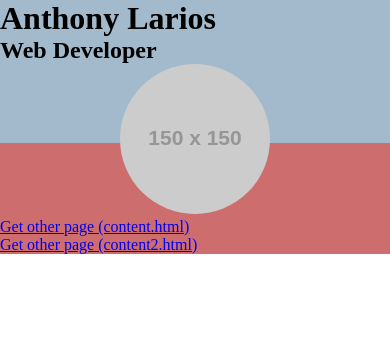
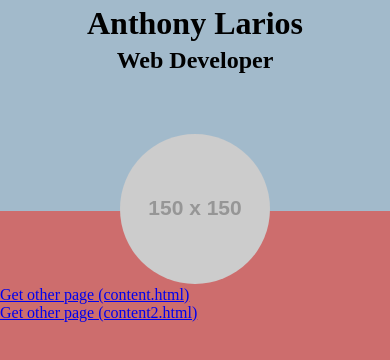
Before and after one commit to AnthonyLarios/portfolio, a plain HTML site: page index.html in a window 390 px wide. Drawn offline with Linux system fonts and the light colour scheme; placeholder pictures from the web are drawn by us.

Commit message:
Add styles to fix image position for mobile homepage

```diff
--- a/sass/3-layouts/_header.sass
+++ b/sass/3-layouts/_header.sass
@@ -1,3 +1,10 @@
 #header-home
-    margin-bottom: -75px
+    width: 100%
+    height: 25vh
     background-color: #a2bacb
+
+    h1
+        padding: 5px 0
+
+    h1, h2
+        text-align: center
--- a/sass/3-layouts/_images.sass
+++ b/sass/3-layouts/_images.sass
@@ -1,6 +1,10 @@
 .portrait
     width: 150px
     margin: 0 auto
+    position: absolute
+    top: 25%
+    left: 50%
+    transform: translate(-50%, -50%)
 
     img
         border-radius: 50%
--- a/sass/3-layouts/_nav.sass
+++ b/sass/3-layouts/_nav.sass
@@ -1,3 +1,5 @@
 #nav-home
+    width: 100%
+    height: 75vh
     padding-top: 75px
     background-color: #cd6d6d
```
Also changed, not shown: css/main.css, 1 other file.
